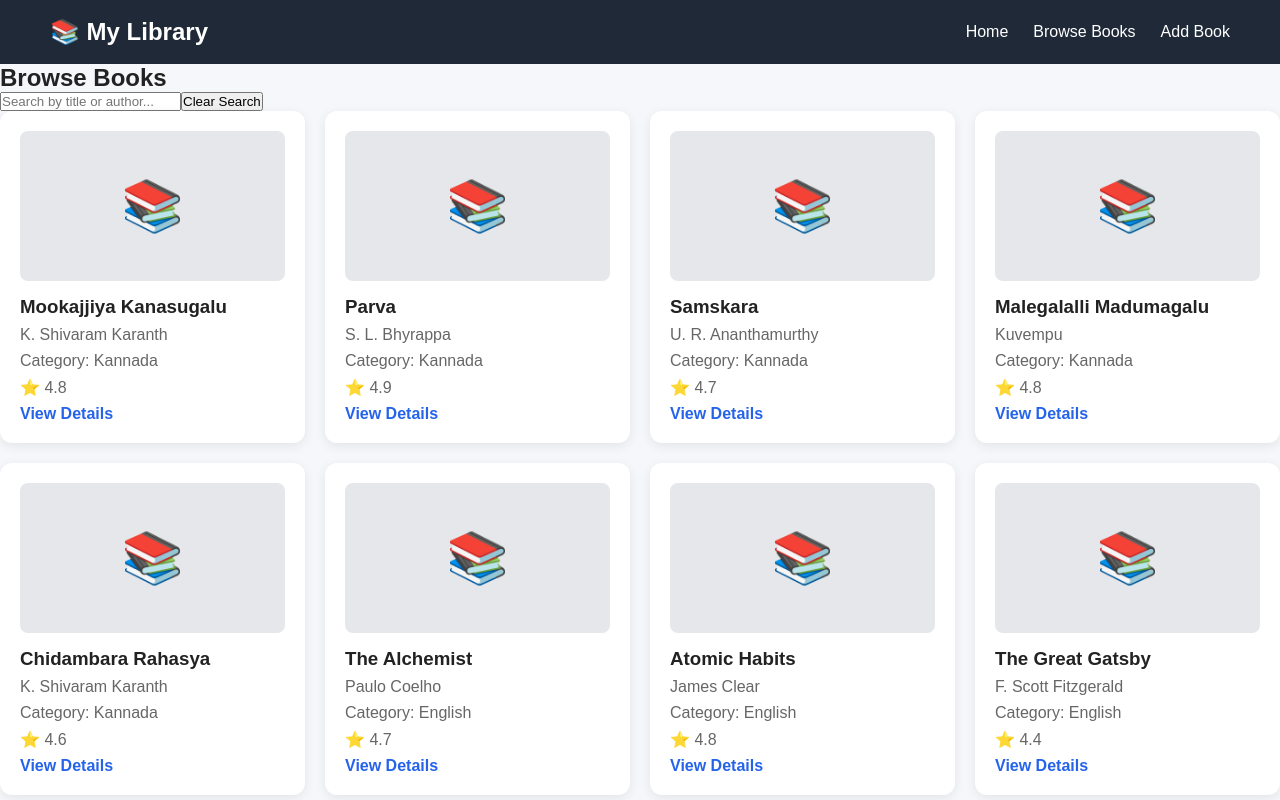
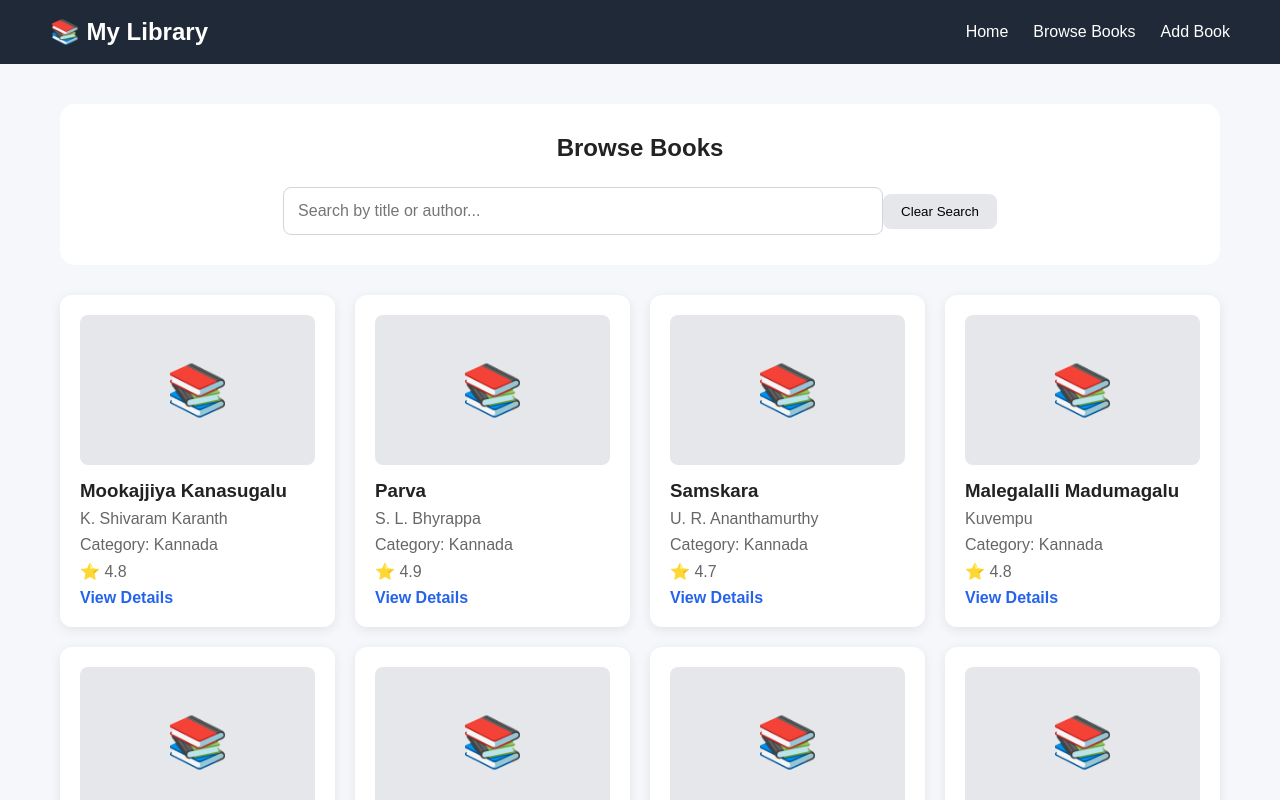
Before and after one commit to baburao745/library-system, a React (Vite) app: page /books in a window 1280 px wide. Shown: the top 800 px of the page. Built offline with nearby package versions, Linux system fonts and the light colour scheme.

Commit message:
Improve browse books styling

```diff
--- a/src/index.css
+++ b/src/index.css
@@ -329,3 +329,50 @@ a {
   font-size: 16px;
   margin-top: 15px;
 }
+
+/* Browse Books Page */
+
+.browse-page {
+  max-width: 1200px;
+  margin: 0 auto;
+  padding: 40px 20px;
+}
+
+.browse-header {
+  background: white;
+  padding: 30px;
+  border-radius: 15px;
+  margin-bottom: 30px;
+  text-align: center;
+}
+
+.browse-header h1 {
+  margin-bottom: 20px;
+}
+
+.search-input {
+  width: 100%;
+  max-width: 600px;
+  padding: 14px;
+  border: 1px solid #d1d5db;
+  border-radius: 8px;
+  font-size: 16px;
+}
+
+.search-input:focus {
+  outline: none;
+  border-color: #2563eb;
+}
+
+.clear-search {
+  margin-top: 12px;
+  padding: 10px 18px;
+  border: none;
+  border-radius: 8px;
+  background: #e5e7eb;
+  cursor: pointer;
+}
+
+.clear-search:hover {
+  background: #d1d5db;
+}
```
